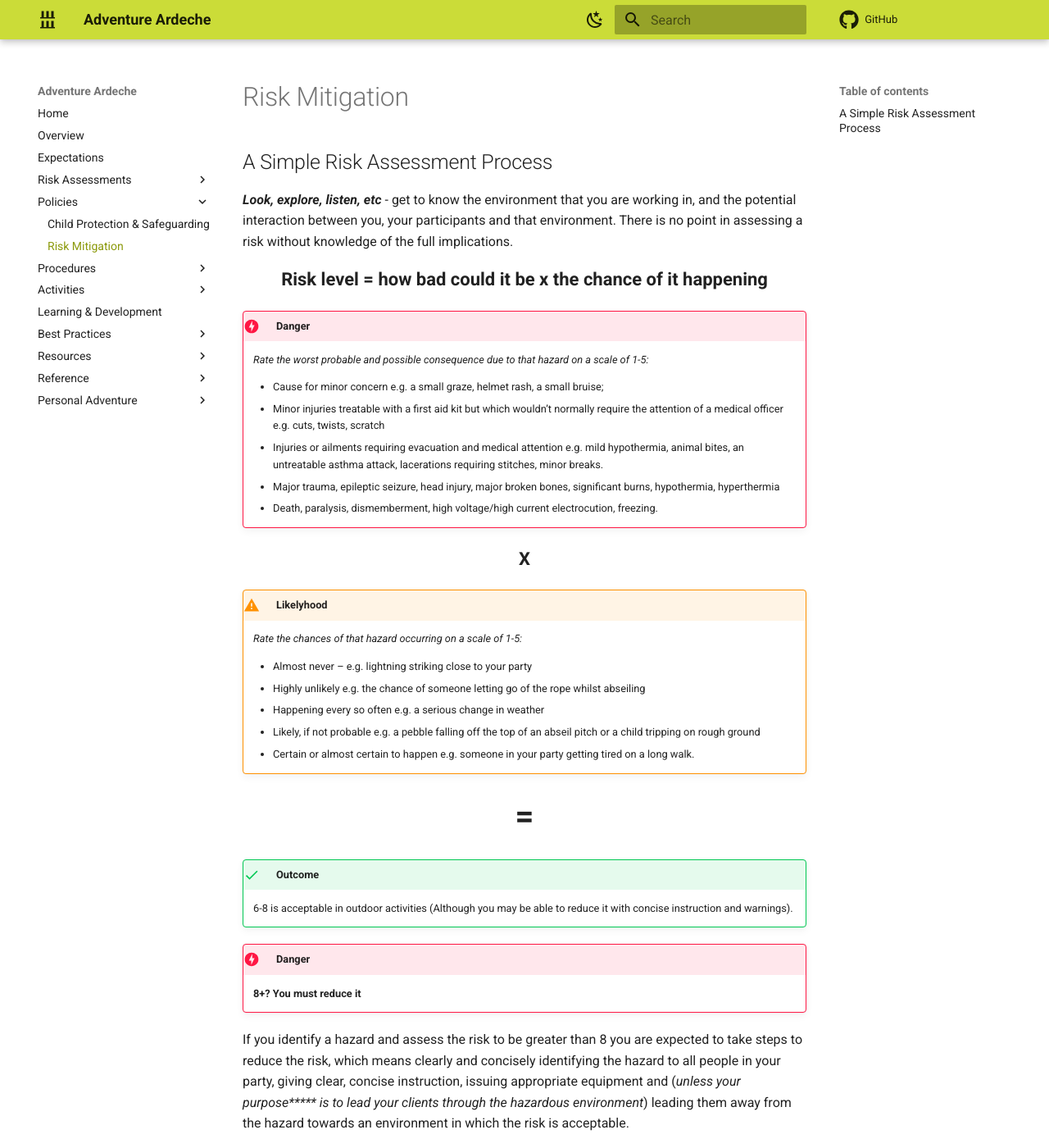
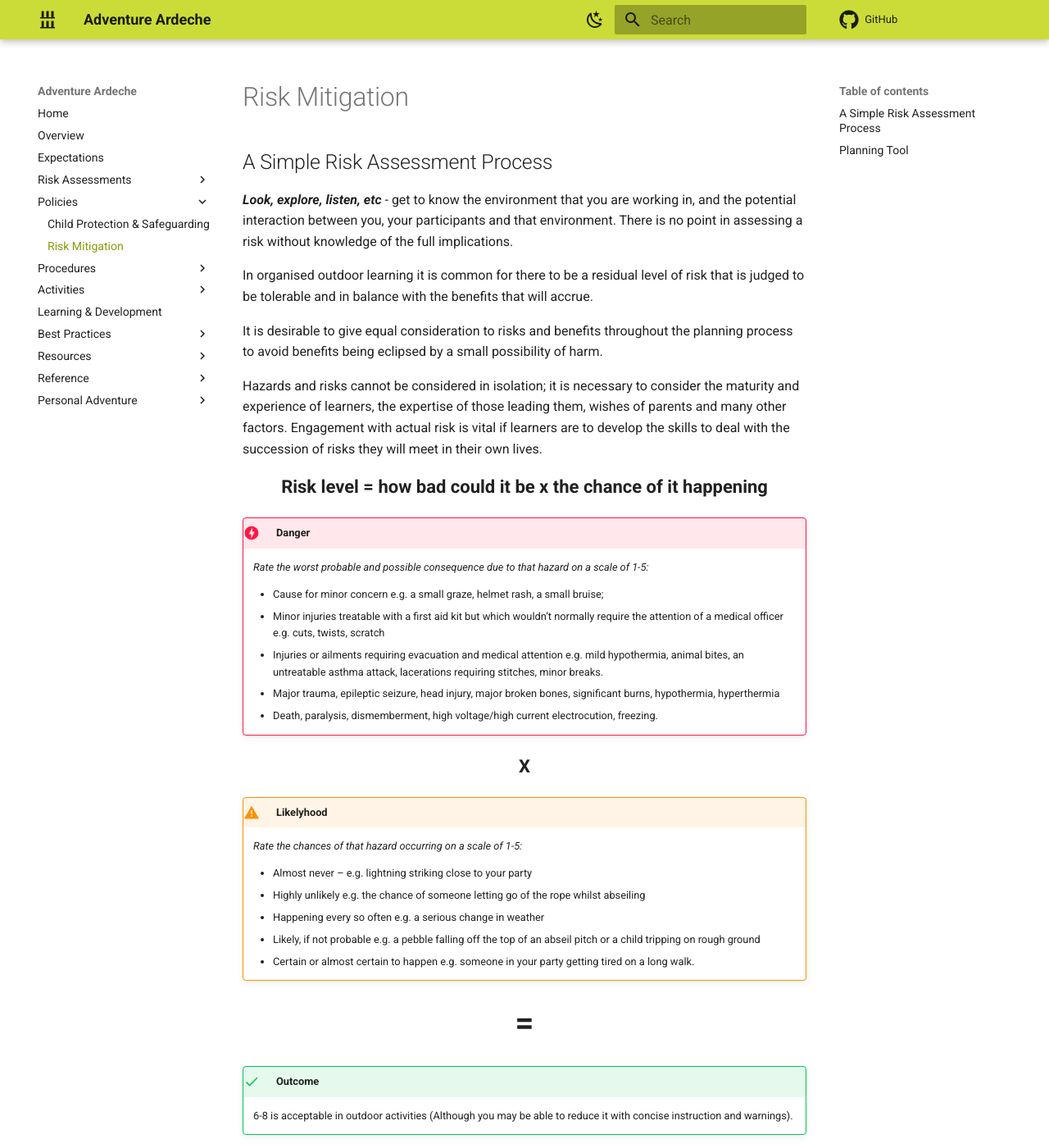
Before and after one commit to Matt-Adventure-Ardeche/staffhandbook, an MkDocs documentation site: the page built from docs/policies/riskmitigation.md, in a window 1280 px wide and 1400 px high. Shown: the whole window at 82% size. Built offline with MkDocs 1.6.1 and Material for MkDocs 9.7.7, drawn with Linux system fonts in a browser that asks for light colours; comment, search, counter and statistics services are not loaded; some of the changed text lies outside the part shown.

Commit message:
file added

```diff
--- a/docs/assets/css/extra.css
+++ b/docs/assets/css/extra.css
@@ -10,7 +10,8 @@
 .md-typeset :is(.success,
     .check,
     .done)> :is(.admonition-title, summary),
-.md-typeset :is(.quote)> :is(.admonition-title, summary) {
+.md-typeset :is(.quote)> :is(.admonition-title, summary),
+.md-typeset :is(.abstract)> :is(.admonition-title, summary) {
     padding-left: 2rem !important;
 }
 
@@ -27,6 +28,7 @@
     .error)> :is(.admonition-title, summary)::before,
 .md-typeset :is(.warning,
     .caution,
-    .attention)> :is(.admonition-title, summary)::before {
+    .attention)> :is(.admonition-title, summary)::before,
+.md-typeset :is(.abstract)> :is(.admonition-title, summary)::before {
     left: 0 !important;
 }
--- a/docs/policies/riskmitigation.md
+++ b/docs/policies/riskmitigation.md
@@ -3,6 +3,12 @@
 ## A Simple Risk Assessment Process
 
 _**Look, explore, listen, etc**_ - get to know the environment that you are working in, and the potential interaction between you, your participants and that environment. There is no point in assessing a risk without knowledge of the full implications.
+
+In organised outdoor learning it is common for there to be a residual level of risk that is judged to be tolerable and in balance with the benefits that will accrue.
+
+It is desirable to give equal consideration to risks and benefits throughout the planning process to avoid benefits being eclipsed by a small possibility of harm.
+
+Hazards and risks cannot be considered in isolation; it is necessary to consider the maturity and experience of learners, the expertise of those leading them, wishes of parents and many other factors. Engagement with actual risk is vital if learners are to develop the skills to deal with the succession of risks they will meet in their own lives.
 
 <div style="text-align: center; font-weight:bold;font-size:1.1rem">Risk level = how bad could it be x the chance of it happening</div>
 
@@ -41,3 +47,10 @@ _**Look, explore, listen, etc**_ - get to know the environment that you are work
 If you identify a hazard and assess the risk to be greater than 8 you are expected to take steps to reduce the risk, which means clearly and concisely identifying the hazard to all people in your party, giving clear, concise instruction, issuing appropriate equipment and (_unless your purpose***** is to lead your clients through the hazardous environment_) leading them away from the hazard towards an environment in which the risk is acceptable.
 
 * _If you are contracted to lead clients up an ice climb (as an example), their purpose would be to tackle any hazards encountered including those rated above level 8 because the clients’ enjoyment and fulfilment comes from that level of risk acceptance. However, even at this level the instructor should be taking reasonable precautions to ensure the safety of his/her clients - so a risk level 12 may be acceptable._
+
+!!! abstract
+
+    On occasion, an outdoor learning experience of great value may be judged to be right and proper even if some significant risks cannot be eliminated or significantly reduced. This is not a position to be entered in to lightly and without thought of the possible consequences.
+
+## Planning Tool
+[Risk Assessment Planning Tool](../resources/risk-benefit-exercise.pdf)
```
Also changed, not shown: 1 other file.
